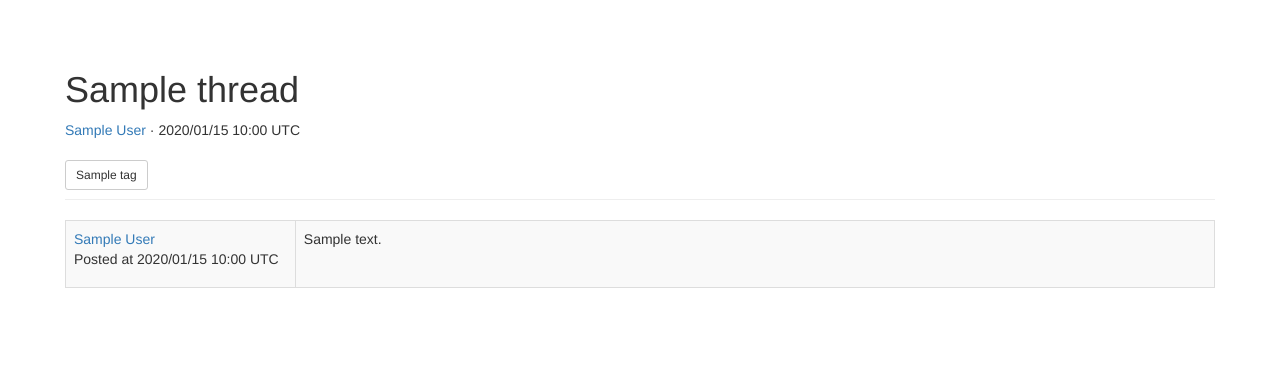
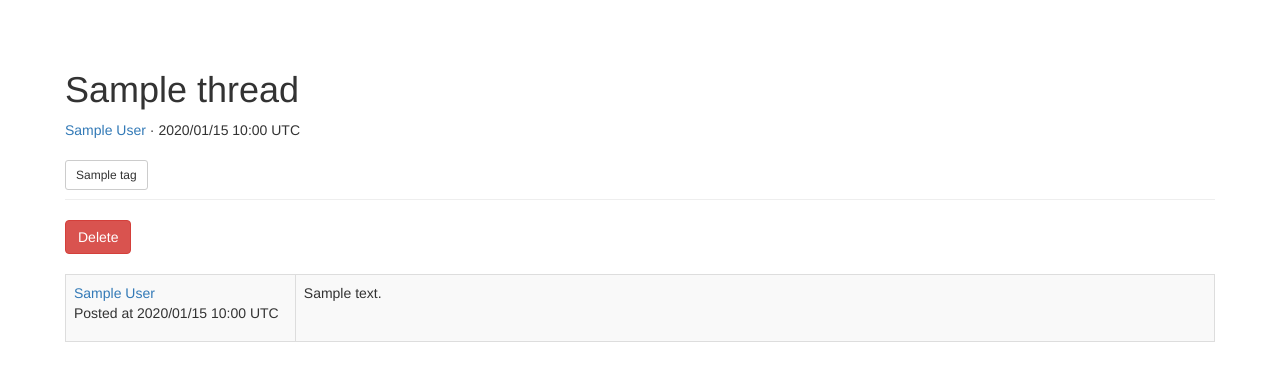
Before and after one commit to xoudini/tsoha, a Flask app: page /threads/1 in a window 1280 px wide. Shown: the part 52-433 px from the top of the page. Run offline with Flask 2, Linux system fonts and the light colour scheme; the visitor is signed in with stand-in values (Sample User, id 1); a database or web service that is not in the repository returns one stand-in record (values such as "Sample title"); some libraries are stand-ins or nearby versions.

Commit message:
Added delete button to thread template.

```diff
--- a/src/templates/thread.html
+++ b/src/templates/thread.html
@@ -25,6 +25,14 @@
     </div>
 </div>
 
+{% if session['admin'] or session['user_id'] == thread.author.uid %}
+<form action="/threads/{{thread.uid}}/delete" method="POST">
+    <!-- <a class="btn btn-primary" href="/threads/{{thread.uid}}/edit">Edit tags</a> -->
+    <button class="btn btn-danger" type="submit">Delete</button>
+</form>
+<div class="control-group">&nbsp;</div>
+{% endif %}
+
 <table class="table table-striped table-bordered">
     <tbody>
         {% for response in thread.responses %}
```
